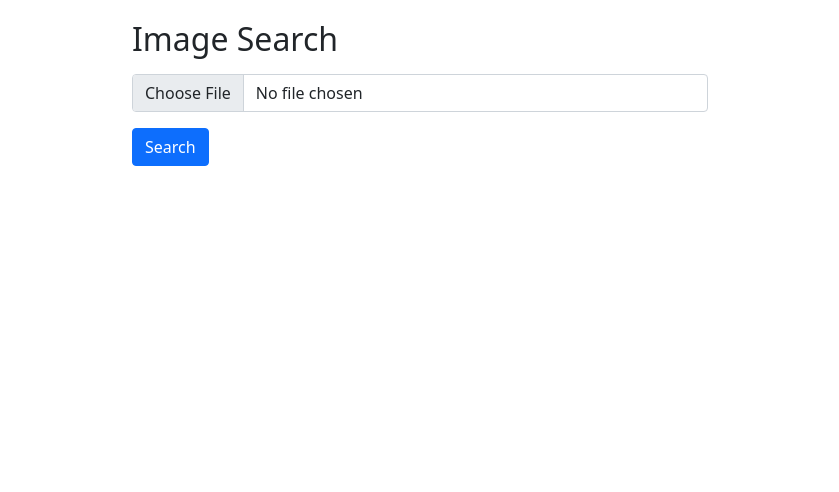
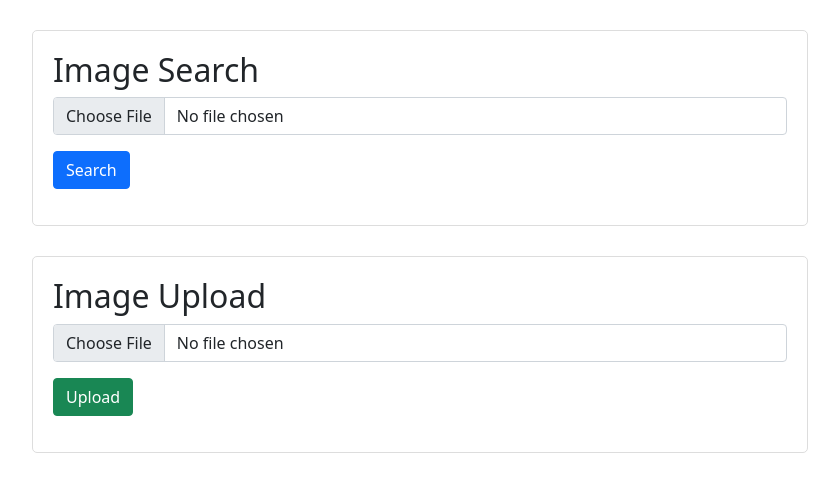
Before and after one commit to sdcharly/img-compare-gemini, a Flask app: page / in a window 1280 px wide. Shown: the top 492 px of the page, without its empty margins (220-1059 px from the left). Run offline with Flask 2, Linux system fonts and the light colour scheme; some libraries are stand-ins or nearby versions.

Commit message:
Update index.html

```diff
--- a/templates/index.html
+++ b/templates/index.html
@@ -3,53 +3,86 @@
 <head>
     <meta charset="UTF-8">
     <meta name="viewport" content="width=device-width, initial-scale=1.0">
-    <title>Image Search</title>
+    <title>Image Operations</title>
     <link href="https://stackpath.bootstrapcdn.com/bootstrap/5.1.0/css/bootstrap.min.css" rel="stylesheet">
     <style>
-        .container { max-width: 600px; margin-top: 20px; }
-        .results { margin-top: 20px; }
+        .container { max-width: 800px; margin-top: 30px; }
+        .results, .upload-status { margin-top: 20px; }
+        .progress { height: 25px; }
+        .progress-bar { line-height: 25px; }
+        .section { padding: 20px; margin-bottom: 30px; border: 1px solid #ddd; border-radius: 5px; }
     </style>
 </head>
 <body>
     <div class="container">
-        <h2 class="mb-3">Image Search</h2>
-        <form id="searchForm" enctype="multipart/form-data">
-            <input type="file" class="form-control" name="image" required>
-            <button type="submit" class="btn btn-primary mt-3">Search</button>
-        </form>
-        <div id="searchResults" class="results mt-3"></div>
+        <!-- Image Search Section -->
+        <div class="section">
+            <h2>Image Search</h2>
+            <form id="searchForm" enctype="multipart/form-data">
+                <input type="file" class="form-control" name="image" required>
+                <button type="submit" class="btn btn-primary mt-3">Search</button>
+            </form>
+            <div id="searchResults" class="results mt-3"></div>
+        </div>
+
+        <!-- Image Upload Section -->
+        <div class="section">
+            <h2>Image Upload</h2>
+            <form id="uploadForm" enctype="multipart/form-data">
+                <input type="file" class="form-control" name="image" required>
+                <button type="submit" class="btn btn-success mt-3">Upload</button>
+            </form>
+            <div class="progress mt-3" style="display: none;">
+                <div class="progress-bar progress-bar-striped progress-bar-animated"
+                     role="progressbar" style="width: 0%;">
+                </div>
+            </div>
+            <div id="uploadStatus" class="upload-status mt-3"></div>
+        </div>
     </div>
 
     <script src="https://stackpath.bootstrapcdn.com/bootstrap/5.1.0/js/bootstrap.bundle.min.js"></script>
     <script>
+        // Image Search Functionality
         document.getElementById('searchForm').addEventListener('submit', function(e) {
             e.preventDefault();
-            var formData = new FormData(this);
-            var searchResults = document.getElementById('searchResults');
-            searchResults.innerHTML = ''; // Clear previous results
+            processImageRequest(this, '/search', 'searchResults');
+        });
 
-            fetch('/search', {
+        // Image Upload Functionality
+        document.getElementById('uploadForm').addEventListener('submit', function(e) {
+            e.preventDefault();
+            processImageRequest(this, '/upload', 'uploadStatus');
+        });
+
+        function processImageRequest(form, url, resultContainerId) {
+            var formData = new FormData(form);
+            var resultContainer = document.getElementById(resultContainerId);
+            var progressBar = document.querySelector('.progress-bar');
+            var progressDiv = document.querySelector('.progress');
+
+            resultContainer.innerHTML = ''; // Clear previous results or status
+            progressBar.style.width = '0%';
+            progressDiv.style.display = 'block';
+
+            fetch(url, {
                 method: 'POST',
                 body: formData
             }).then(response => {
                 if (!response.ok) {
                     throw new Error('Network response was not ok');
                 }
-                return response.json();
+                return response.text();
             }).then(data => {
-                if (data.matches && data.matches.length > 0) {
-                    var resultsHtml = data.matches.map(match =>
-                        `<div><strong>ID:</strong> ${match.id}, <strong>Score:</strong> ${match.score.toFixed(2)}</div>`
-                    ).join('');
-                    searchResults.innerHTML = `<h4>Results:</h4>${resultsHtml}`;
-                } else {
-                    searchResults.innerHTML = 'No matches found';
-                }
+                progressBar.style.width = '100%';
+                resultContainer.innerHTML = data;
             }).catch(error => {
                 console.error('Fetch error:', error);
-                searchResults.innerText = 'Search failed. Please try again.';
+                resultContainer.innerText = 'Operation failed. Please try again.';
+            }).finally(() => {
+                setTimeout(() => progressDiv.style.display = 'none', 2000); // Hide progress bar after delay
             });
-        });
+        }
     </script>
 </body>
 </html>
```
